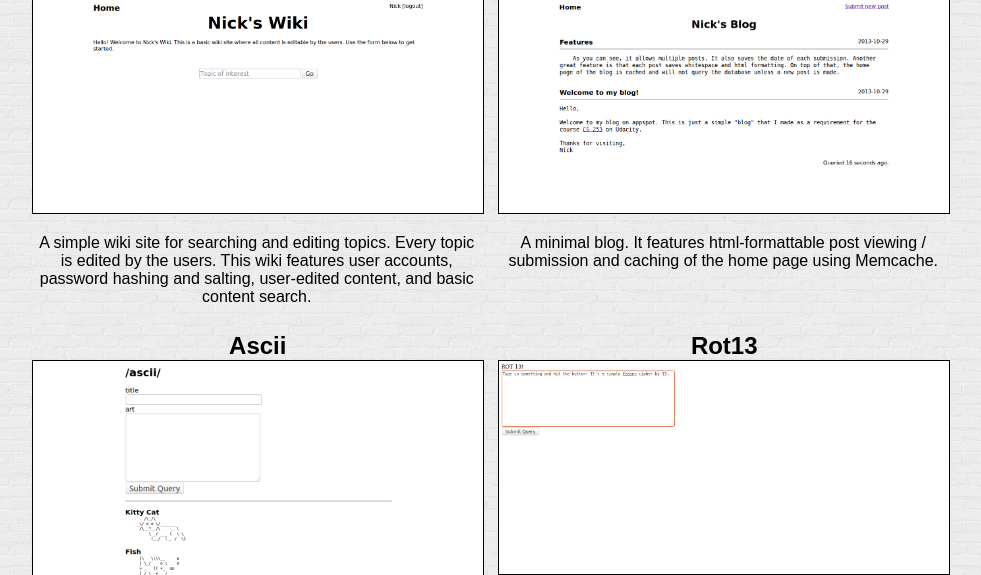
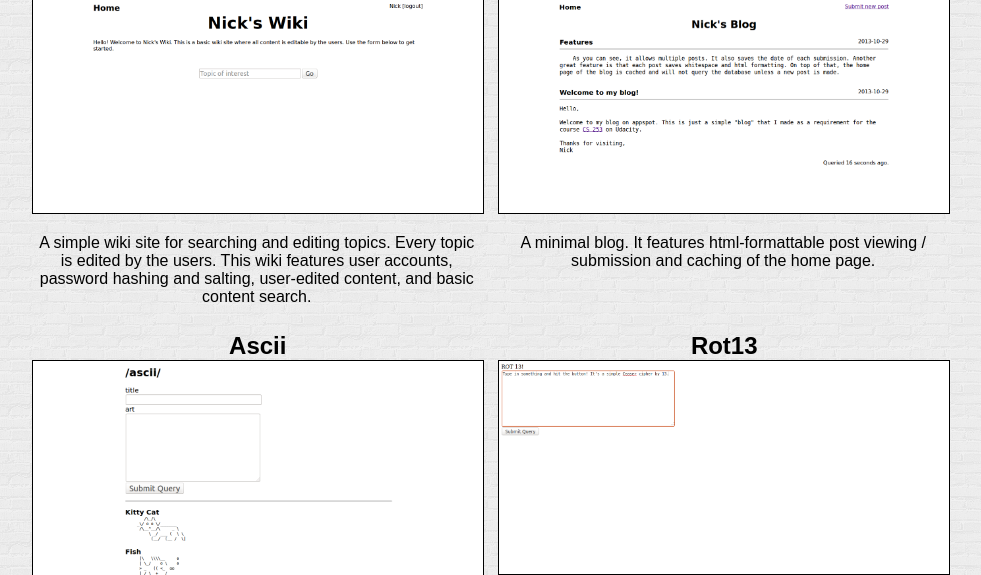
Before and after one commit to nkcrpn/Nick-Pierson-Appspot, a Python web app: template templates/home.html in a window 1280 px wide. Shown: the part 124-699 px from the top of the page, without its empty margins (149-1130 px from the left). Run offline with Jinja, Linux system fonts and the light colour scheme; the template is opened without the code that fills it, so the values that code supplies are empty.

Commit message:
Turns out I didn't actually implement memcached.

```diff
--- a/templates/home.html
+++ b/templates/home.html
@@ -20,7 +20,7 @@
           <h2>Blog</h2>
           <a href="/blog"><img src="/images/blog.png"></a>
           <p>
-            A minimal blog. It features html-formattable post viewing / submission and caching of the home page using Memcache.
+            A minimal blog. It features html-formattable post viewing / submission and caching of the home page.
           </p>
         </div>
       </div>
```
